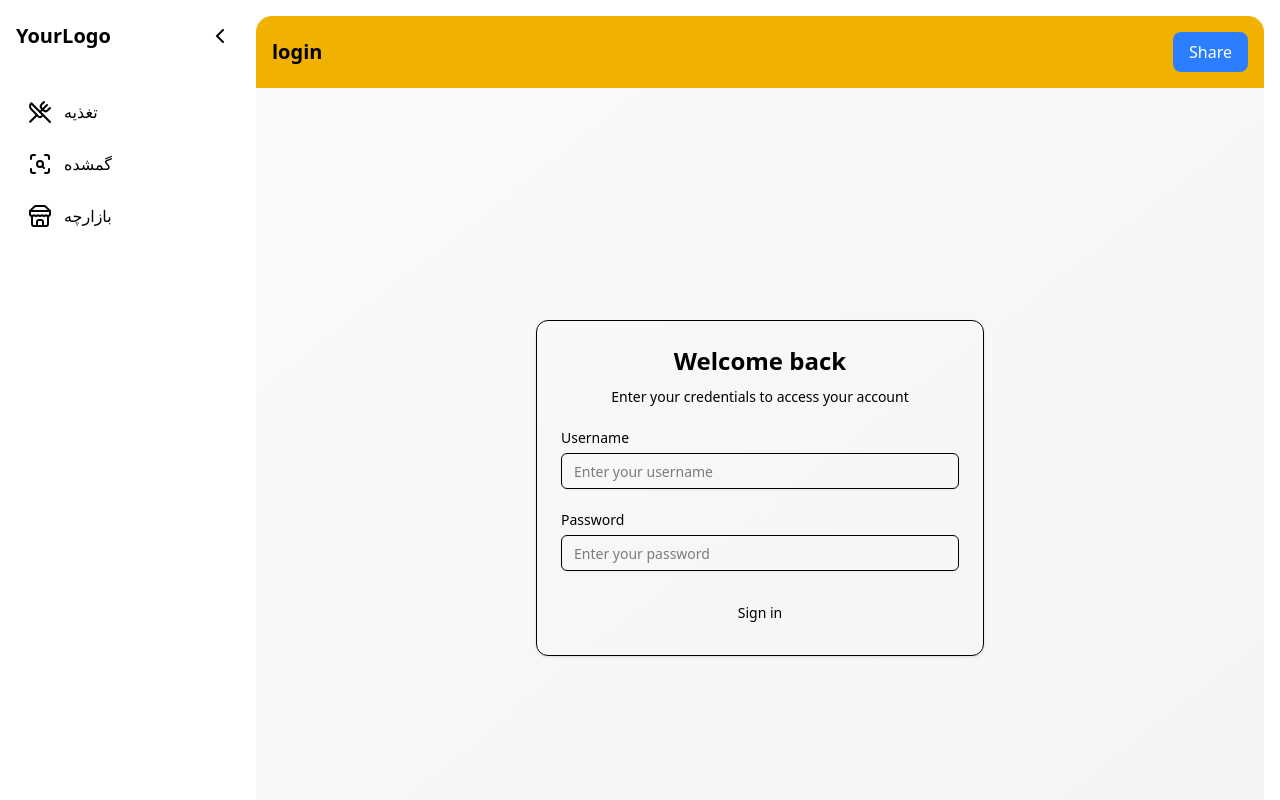
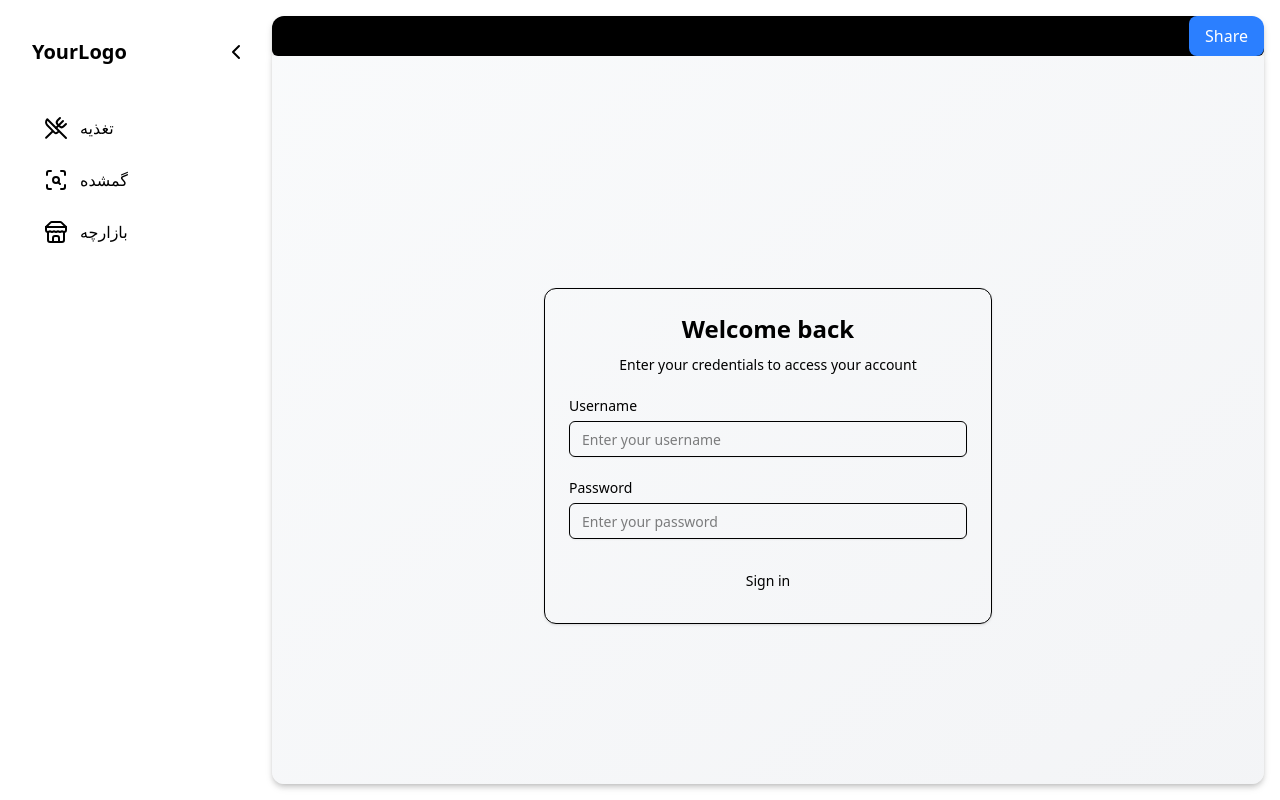
Before and after one commit to DonMohsen/Poisonad-v2, a Next.js app: page /login in a window 1280 px wide. Built offline with nearby package versions, Linux system fonts and the light colour scheme.

Commit message:
Second version of layout

```diff
--- a/src/app/food/page.tsx
+++ b/src/app/food/page.tsx
@@ -11,6 +11,7 @@ import Modal from "@/components/ui/Modal";
 import QRCodeBox from "@/components/ui/QRCodeBox";
 import { MealType } from "@/types/forget-card-code.types";
 import { MealTypeEntry } from "@/types/reserveWithWeekStart";
+import Header from "@/components/Header";
 
 export default function DashboardPage() {
   const { loading, error, data } = useUserInfo();
@@ -20,9 +21,9 @@ export default function DashboardPage() {
     error: reserveError,
     loading: reserveLoading,
   } = useReserveWithWeekStart();
-  const [reserveId, setReserveId] = useState<null|number>(null);
+  const [reserveId, setReserveId] = useState<null | number>(null);
   const [modalData, setModalData] = useState<null | MealTypeEntry>(null);
-  const [isModalOpen, setIsModalOpen] = useState<boolean>(false)
+  const [isModalOpen, setIsModalOpen] = useState<boolean>(false);
   const {
     loading: ForgetCardCodesLoading,
     error: ForgetCardCodesError,
@@ -35,19 +36,15 @@ export default function DashboardPage() {
   };
 
   useEffect(() => {
-     modalData?.reserve.id&&
-     setReserveId(modalData.reserve.id)
-
-  }, [modalData])
+    modalData?.reserve.id && setReserveId(modalData.reserve.id);
+  }, [modalData]);
   useEffect(() => {
-    reserveId&&
-    fetchForgetCardCodes(reserveId.toString())
-  }, [reserveId])
-  const handleModalOpened=(meal:MealTypeEntry)=>{
+    reserveId && fetchForgetCardCodes(reserveId.toString());
+  }, [reserveId]);
+  const handleModalOpened = (meal: MealTypeEntry) => {
     setIsModalOpen(true);
-    setModalData(meal)
-
-  }
+    setModalData(meal);
+  };
   const handleLogout = async () => {
     const toastId = toast.loading("Logging out...");
     try {
@@ -71,7 +68,9 @@ export default function DashboardPage() {
   if (error) return <div className="p-4 text-red-500">Error: {error}</div>;
 
   return (
-    <div className="container mx-auto p-4">
+    <>
+    {/* <Header/> */}
+    <div className="container mx-auto p-4 min-h-[300vh] overflow-y-auto ">
       <Toaster position="top-center" />
 
       <div className="flex justify-between items-center mb-8">
@@ -126,19 +125,23 @@ export default function DashboardPage() {
         ))}
       </div>
       <Modal open={isModalOpen} onClose={closeQRModal} title="کد فراموشی">
-        {modalData&&reserveId&&ForgetCardCodesData?.foodName&&(
-
-          <div className="flex items-center justify-center flex-col">
-            {modalData.reserve.foodNames}
-            {ForgetCardCodesLoading?
-            <div className="animate-pulse bg-slate-200 h-[200px] w-[200px] rounded-md shadow-lg mt-5"></div>:
-            <QRCodeBox value={ForgetCardCodesData.forgotCardCode}/>
-
-            }
-            <p>{ForgetCardCodesData.forgotCardCode}</p>
+        {ForgetCardCodesLoading ? (
+          <div className="animate-pulse bg-slate-200 h-[200px] w-[200px] rounded-md shadow-lg mt-5"></div>
+        ) : (
+          modalData &&
+          reserveId &&
+          ForgetCardCodesData?.foodName && (
+            <div className="flex items-center justify-center flex-col">
+              {modalData.reserve.foodNames}
+              {ForgetCardCodesLoading ? (
+                <div className="animate-pulse bg-slate-200 h-[200px] w-[200px] rounded-md shadow-lg mt-5"></div>
+              ) : (
+                <QRCodeBox value={ForgetCardCodesData.forgotCardCode} />
+              )}
+              <p>{ForgetCardCodesData.forgotCardCode}</p>
             </div>
+          )
         )}
-
       </Modal>
       <div>
         {ForgetCardCodesError && <div className="error">{error}</div>}
@@ -152,5 +155,7 @@ export default function DashboardPage() {
         )}
       </div>
     </div>
+    </>
+
   );
 }
--- a/src/app/layout.tsx
+++ b/src/app/layout.tsx
@@ -28,29 +28,100 @@ export default function RootLayout({
 }>) {
   return (
     <html lang="en">
-    <body className={`${geistSans.variable} ${geistMono.variable} antialiased`}>
-  <div className="flex h-screen overflow-hidden">
-    {/* Sidebar - hidden on mobile */}
-    <div className="hidden lg:block">
+<body className={`${geistSans.variable} ${geistMono.variable} antialiased `}>
+  {/* Desktop View */}
+  <div className="hidden lg:flex h-screen overflow-hidden">
+    {/* Sidebar - fixed */}
+    <div className="w-64 fixed h-screen p-4">
       <Sidebar />
     </div>
 
-    <div className="flex flex-col flex-1">
-      {/* Header - always visible */}
-
-      <main className="flex-1 overflow-auto pt-4 pr-4">
-        {/* Rounded container - only on desktop */}
-        <div className="lg:rounded-t-2xl   h-full lg:bg-yellow-500 ">
-      <Header />
-          {children}
+    {/* Right side: padded, scrollable inside, with fixed height */}
+    <div className="flex-1 ml-64 flex items-center justify-center p-4 ">
+      <div className=" rounded-xl w-full h-full overflow-hidden flex flex-col shadow-md drop-shadow-md">
+        {/* Scrollable inner area */}
+        <div className="flex-1 overflow-y-auto">
+          {/* Sticky header */}
+          <div className="sticky top-0 z-10  rounded-t-xl">
+            <Header />
+          </div>
+          {/* Content */}
+          <div className="">
+            {children}
+          </div>
         </div>
-      </main>
+      </div>
     </div>
   </div>
 
-  {/* Mobile footer - only on mobile */}
-    <MobileFooter />
+  {/* Mobile View */}
+  <div className="lg:hidden">
+    <Header />
+    {children}
+  </div>
+
+  {/* Mobile Footer */}
+  <MobileFooter />
 </body>
+
+
     </html>
   );
 }
+
+// <div className="flex h-full overflow-hidden">
+// Sidebar - hidden on mobile
+// <div className="hidden lg:block">
+//   <Sidebar />
+// </div>
+
+// <div className="flex flex-col flex-1">
+//   Header - always visible
+
+//   <div className="flex-1  lg:pt-4 lg:px-4">
+//     Rounded container - only on desktop
+//     <div className="lg:rounded-t-2xl    drop-shadow-xl  shadow-xl  h-full lg:bg-white    ">
+//   <div className="fixed w-full h-7 bg-black top-[10px] left-0">
+
+//   </div>
+//       {children}
+//     </div>
+//   </div>
+// </div>
+// </div>
+//!...........................
+{/* <body className={`${geistSans.variable} ${geistMono.variable} antialiased `}>
+  Desktop View
+  <div className="hidden lg:flex h-screen overflow-hidden">
+    Sidebar - fixed
+    <div className="w-64 fixed h-screen p-4">
+      <Sidebar />
+    </div>
+
+    Right side: padded, scrollable inside, with fixed height
+    <div className="flex-1 ml-64 flex items-center justify-center p-4 ">
+      <div className=" rounded-xl w-full h-full overflow-hidden flex flex-col shadow-md drop-shadow-md">
+        Scrollable inner area
+        <div className="flex-1 overflow-y-auto">
+          Sticky header
+          <div className="sticky top-0 z-10  rounded-t-xl">
+            <Header />
+          </div>
+          Content
+          <div className="">
+            {children}
+          </div>
+        </div>
+      </div>
+    </div>
+  </div>
+
+  Mobile View
+  <div className="lg:hidden">
+    <Header />
+    {children}
+  </div>
+
+  Mobile Footer
+  <MobileFooter />
+</body> */}
--- a/src/components/Header.tsx
+++ b/src/components/Header.tsx
@@ -6,7 +6,7 @@ export default function Header() {
   const pathname = usePathname()
 
   return (
-    <header className="bg-transparent  p-4 flex items-center justify-between">
+    <header className="bg-black sticky top-0 rounded-md left-0  flex items-center justify-between">
       <h1 className="text-xl font-semibold">
         {pathname.split('/').pop() || 'New Project'}
       </h1>
--- /dev/null
+++ b/src/components/MobileSidebar.tsx
@@ -0,0 +1,9 @@
+import React from 'react'
+
+const MobileSidebar = () => {
+  return (
+    <div>MobileSidebar</div>
+  )
+}
+
+export default MobileSidebar
--- a/src/components/Sidebar.tsx
+++ b/src/components/Sidebar.tsx
@@ -14,7 +14,7 @@ export default function Sidebar() {
   // Your route configuration
 
   return (
-    <aside className={`h-full bg-white transition-all duration-300  ${
+    <aside className={`h-full bg-transparent transition-all duration-300   ${
       isCollapsed ? 'w-20' : 'w-64'
     }`}>
       <div className="p-4 h-full flex flex-col gap-2">
--- /dev/null
+++ b/src/components/ui/AnimatedBackground.tsx
@@ -0,0 +1,39 @@
+'use client'
+
+import { useEffect, useState } from 'react'
+
+export default function AnimatedBackground() {
+  const [position, setPosition] = useState({ x: 0, y: 0 })
+
+  useEffect(() => {
+    const interval = setInterval(() => {
+      setPosition({
+        x: Math.random() * 100,
+        y: Math.random() * 100
+      })
+    }, 10000) // Changes every 10 seconds
+
+    return () => clearInterval(interval)
+  }, [])
+
+  return (
+    <div className="fixed inset-0 -z-10 overflow-hidden">
+      <div
+        className="absolute inset-0 opacity-20"
+        style={{
+          background: `
+            radial-gradient(
+              circle at ${position.x}% ${position.y}%,
+              rgba(99, 102, 241, 0.8) 0%,
+              rgba(217, 70, 239, 0.6) 30%,
+              rgba(245, 158, 11, 0.4) 60%,
+              rgba(14, 165, 233, 0.2) 100%
+          )`,
+          transition: 'background 8s ease-in-out',
+          backgroundSize: '200% 200%'
+        }}
+      />
+      <div className="absolute inset-0 bg-white [mask-image:radial-gradient(ellipse_at_center,transparent_20%,black)]" />
+    </div>
+  )
+}
--- a/src/hooks/useForgetCardCodes.ts
+++ b/src/hooks/useForgetCardCodes.ts
@@ -4,7 +4,7 @@ import { ReserveWithWeekStart } from '@/types/reserveWithWeekStart';
 import { ForgetCardCodeResponseType } from '@/types/forget-card-code.types';
 
 export const useForgetCardCodes = () => {
-  const [loading, setLoading] = useState(false); // Start as false
+  const [loading, setLoading] = useState(true); // Start as false
   const [error, setError] = useState<string | null>(null);
   const [data, setData] = useState<ForgetCardCodeResponseType | null>(null);
   const router = useRouter();
```
Also changed, not shown: src/app/globals.css (line endings or trailing spaces).
